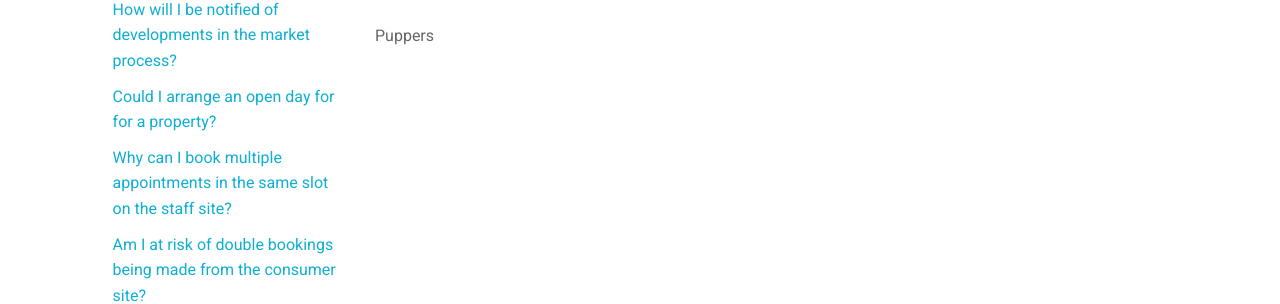
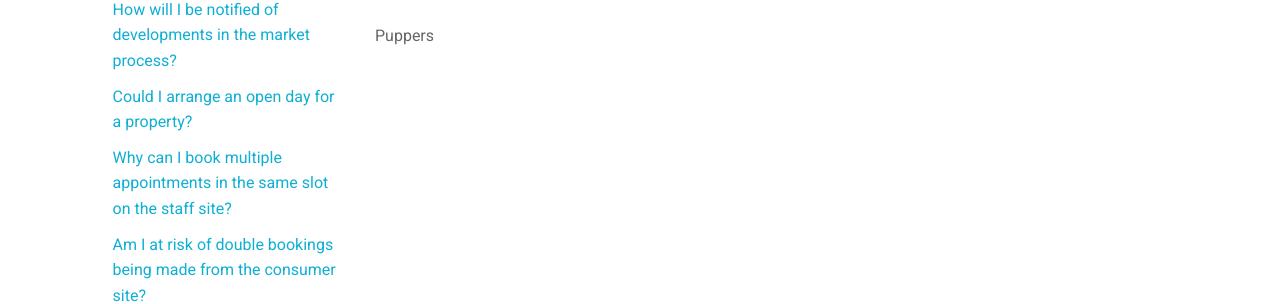
Before and after one commit to josh-brough/learninghub, a Jekyll site: the page built from faqs/index.html, in a window 1280 px wide. Shown: the part 267-571 px from the top of the page. Built offline with Jekyll 4.4.1, drawn with Linux system fonts in a browser that asks for light colours; some web fonts are replaced; a script that is not in the unit is left out.

Commit message:
open day FAQ

```diff
--- a/_data/faqs.yml
+++ b/_data/faqs.yml
@@ -7,7 +7,7 @@
       path: faqs/request-features
     - name: How will I be notified of developments in the market process?
       path: faqs/notification-emails
-    - name: Could I arrange an open day for for a property?
+    - name: Could I arrange an open day for a property?
       path: faqs/open-day-how-to
     - name: Why can I book multiple appointments in the same slot on the staff site?
       path: faqs/staff-double-booking
```
